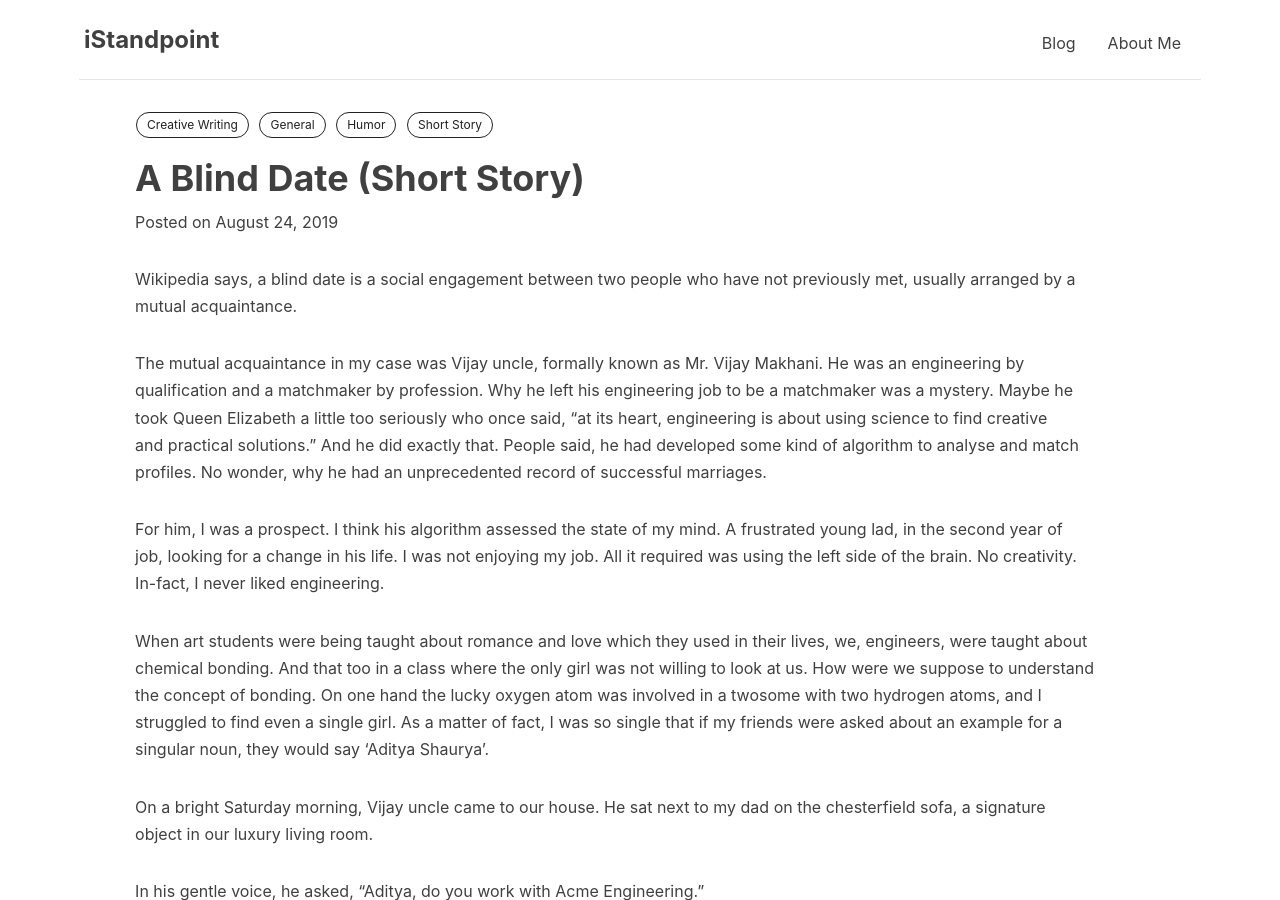
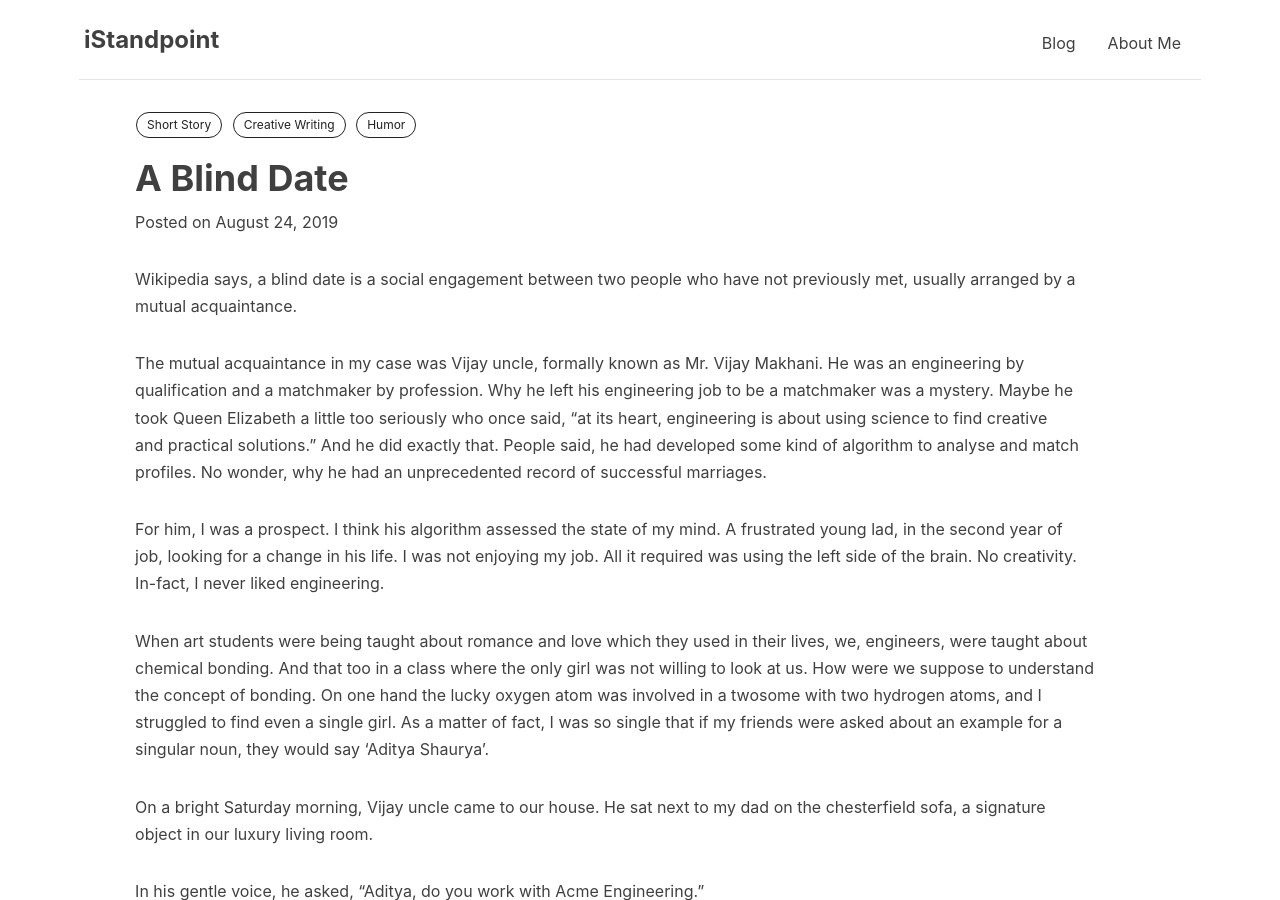
Before and after one commit to gargsaar/singlepage_website_ni, a Jekyll site: the page built from _posts/2019-08-24-a-blind-date.markdown, in a window 1280 px wide and 900 px high. Built offline with Jekyll 4.4.1, drawn with Linux system fonts in a browser that asks for light colours; nearby versions of some CDN libraries.

Commit message:
Update 2019-08-24-a-blind-date.markdown

```diff
--- a/_posts/2019-08-24-a-blind-date.markdown
+++ b/_posts/2019-08-24-a-blind-date.markdown
@@ -1,16 +1,14 @@
 ---
 layout: post
-title:  "A Blind Date (Short Story)"
+title:  "A Blind Date"
 date:   2019-08-24
 header-style: text
 lang: en
 tags:
+  - Short Story
   - Creative Writing
-  - General
   - Humor
-  - Short Story
 ---
-
 Wikipedia says, a blind date is a social engagement between two people who have not previously met, usually arranged by a mutual acquaintance.
 
 The mutual acquaintance in my case was Vijay uncle, formally known as Mr. Vijay Makhani. He was an engineering by qualification and a matchmaker by profession. Why he left his engineering job to be a matchmaker was a mystery. Maybe he took Queen Elizabeth a little too seriously who once said, "at its heart, engineering is about using science to find creative and practical solutions." And he did exactly that. People said, he had developed some kind of algorithm to analyse and match profiles. No wonder, why he had an unprecedented record of successful marriages.
```
